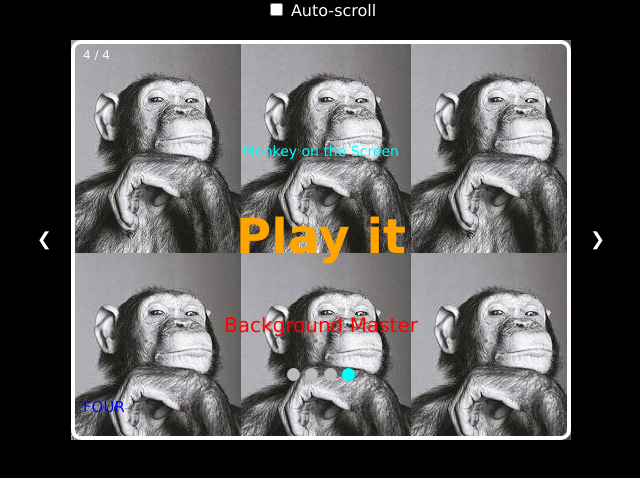
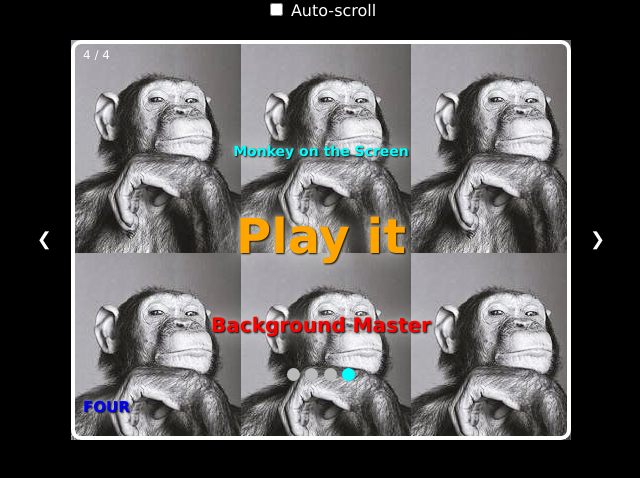
Before and after one commit to OlivierLD/LFSF, a plain HTML site: page web/index.html in a window 1280 px wide. Both pictures are taken after a click on the element 667 px from the left and 374 px from the top of the page. Shown: the whole page, without its empty margins (319-959 px from the left). Drawn offline with Linux system fonts and the light colour scheme.

Commit message:
With images

```diff
--- a/web/index.html
+++ b/web/index.html
@@ -310,11 +310,11 @@
 	<div class="the-slides fade" style="background-image: url('./images/bonus.jpg');">
 		<div class="number-text">4 / 4</div>
 		<div class="display">
-			<span class="display-title" style="color: cyan;">Monkey on the Screen</span>
-			<span class="display-data" style="color: orange;">Play it</span>
-			<span class="display-unit" style="color: red;">Background Master</span>
+			<span class="display-title" style="color: cyan; font-weight: bold; text-shadow: 1px 1px 2px black, 0 0 25px white, 0 0 5px silver;">Monkey on the Screen</span>
+			<span class="display-data" style="color: orange; text-shadow: 1px 1px 2px black, 0 0 25px white, 0 0 5px silver;">Play it</span>
+			<span class="display-unit" style="color: red; font-weight: bold; text-shadow: 1px 1px 2px black, 0 0 25px white, 0 0 5px silver;">Background Master</span>
 		</div>
-		<div class="text" style="color: blue;">FOUR</div>
+		<div class="text" style="color: blue; font-weight: bold; text-shadow: 1px 1px 2px black, 0 0 25px white, 0 0 5px silver;">FOUR</div>
 	</div>
 
 	<div class="prev" onclick="plusSlides(-1);">&#10094;</div>
```
